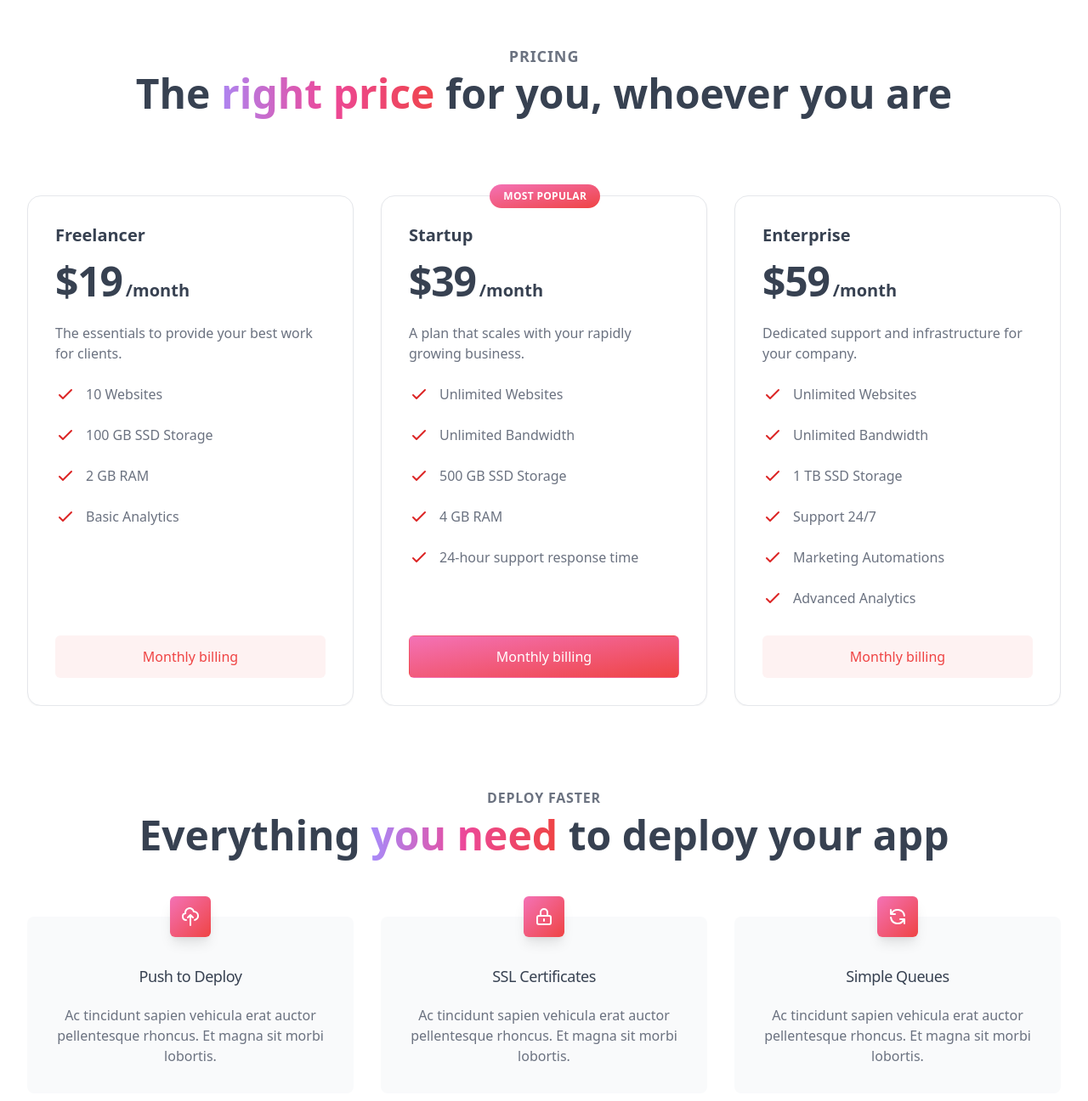
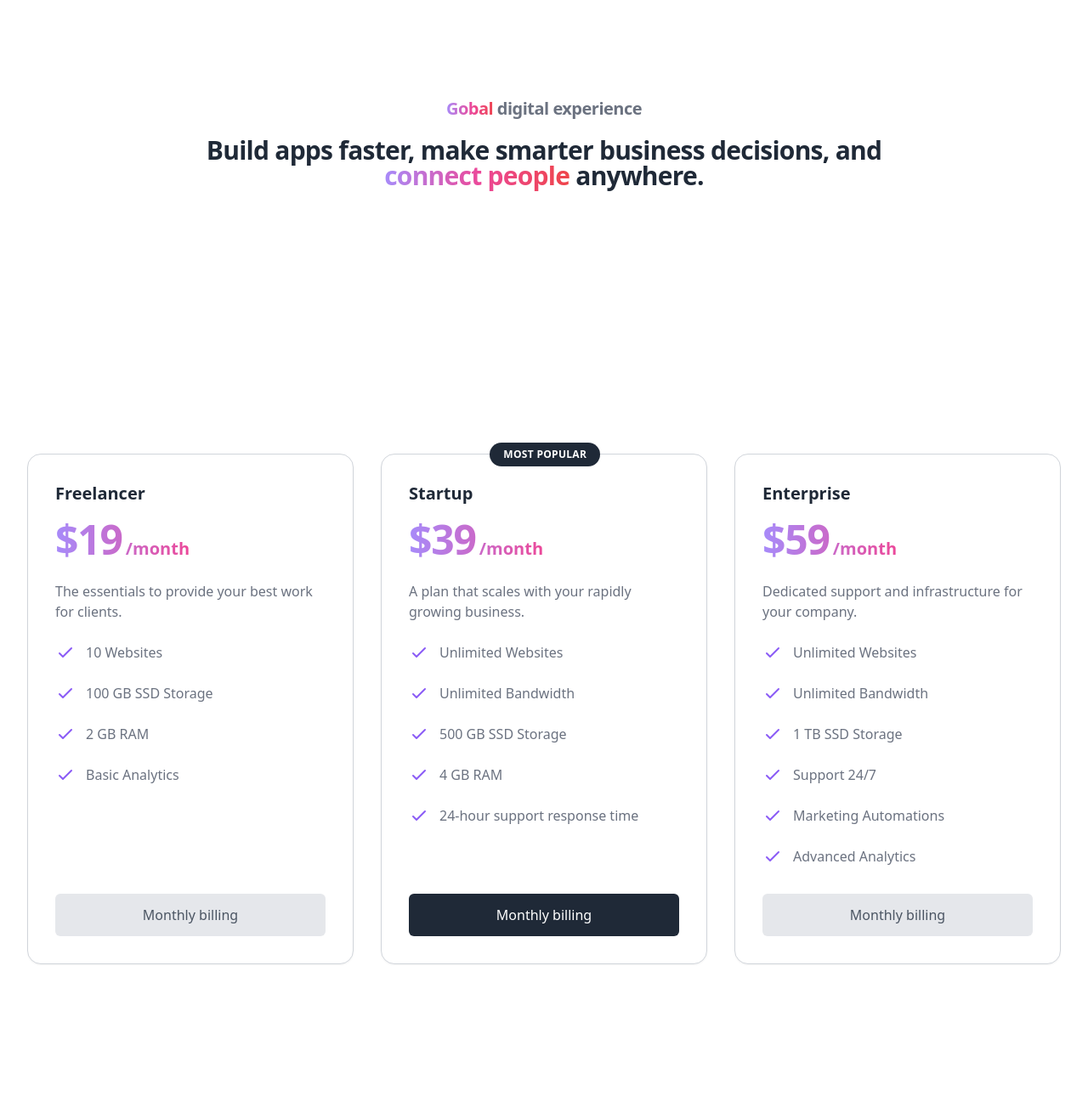
Before and after one commit to dailocvu/cloudy, a React (Create React App) app: page / in a window 1280 px wide. Shown: the part 754-2050 px from the top of the page at 85% size. Built offline with nearby package versions, Linux system fonts and the light colour scheme.

Commit message:
Update UI

```diff
--- a/src/components/Feature.js
+++ b/src/components/Feature.js
@@ -4,7 +4,7 @@ const Feature = (props) => {
       <div className="mx-auto max-w-md px-4 text-center sm:max-w-3xl sm:px-6 lg:px-8 lg:max-w-7xl">
         <h2
           data-aos="fade-up"
-          className="text-base font-semibold tracking-wider text-gray-500 uppercase"
+          className="text-base font-semibold tracking-wider bg-clip-text text-transparent bg-gradient-to-r from-purple-400 via-pink-500 to-red-500 uppercase "
         >
           Deploy faster
         </h2>
@@ -12,20 +12,16 @@ const Feature = (props) => {
           data-aos="fade-up"
           className="mt-2 text-3xl font-extrabold text-gray-700 sm:text-4xl lg:text-5xl"
         >
-          Everything{" "}
-          <span className="max-w-min text-transparent bg-clip-text bg-gradient-to-r from-purple-400 via-pink-500 to-red-500">
-            you need
-          </span>{" "}
-          to deploy your app
+          Everything you need to deploy your app
         </p>
         <div data-aos="zoom-in" className="mt-12">
           <div className="grid grid-cols-1 gap-8 sm:grid-cols-2 lg:grid-cols-3">
             {props.features.map((feature) => (
               <div key={feature.name} className="pt-6">
-                <div className="flow-root bg-gray-50 rounded-lg px-6 pb-8">
+                <div className="flow-root bg-gray-100 rounded-lg px-6 pb-8">
                   <div className="-mt-6">
                     <div>
-                      <span className="inline-flex items-center justify-center p-3 bg-gradient-to-br from-pink-400 to-red-500  rounded-md shadow-lg">
+                      <span className="inline-flex items-center justify-center p-3 bg-gradient-to-br from-purple-400 to-pink-500   rounded-md shadow-lg">
                         <feature.icon
                           className="h-6 w-6 text-white"
                           aria-hidden="true"
--- a/src/components/Newsletter.js
+++ b/src/components/Newsletter.js
@@ -23,13 +23,13 @@ const Newsletter = () => {
               type="email"
               autoComplete="email"
               required
-              className="w-full px-5 py-3 border outline-none border-pink-300 shadow-sm placeholder-pink-400 focus:ring-1 focus:ring-pink-400 focus:border-pink-400 sm:max-w-xs rounded-md"
+              className="w-full px-5 py-3 border outline-none border-gray-300 shadow-sm placeholder-gray-400 focus:ring-1 focus:ring-gray-400 focus:border-gray-400 sm:max-w-xs rounded-md"
               placeholder="Enter your email"
             />
             <div className="mt-3 rounded-md shadow sm:mt-0 sm:ml-3 sm:flex-shrink-0">
               <button
                 type="submit"
-                className="w-full flex items-center justify-center py-3 px-5 border border-transparent text-base font-medium rounded-md text-white bg-gradient-to-br from-pink-400 to-red-500 hover:opacity-90 focus:outline-none focus:ring-2 focus:ring-offset-2 focus:ring-pink-500"
+                className="w-full flex items-center justify-center py-3 px-5 border border-transparent text-base font-medium rounded-md text-white bg-gray-800 hover:opacity-90 focus:outline-none focus:ring-2 focus:ring-offset-2 focus:ring-gray-500"
               >
                 Notify me
               </button>
--- a/src/components/Pricing.js
+++ b/src/components/Pricing.js
@@ -6,29 +6,28 @@ function classNames(...classes) {
 
 const Pricing = (props) => {
   return (
-    <div
-      id="pricing"
-      className="max-w-7xl mx-auto sm:pt-24 px-4 bg-white sm:px-6 lg:px-8"
-    >
+    <div className="max-w-7xl mx-auto sm:py-24 px-4 bg-white sm:px-6 lg:px-8">
       <div className="max-w-7xl mx-auto text-center px-4 sm:px-6 lg:px-8">
         <div className="max-w-3xl mx-auto space-y-2 lg:max-w-none">
-          <h2
+          <div
             data-aos="fade-up"
-            className="text-lg leading-6 font-semibold text-gray-500 uppercase tracking-wider"
+            className="max-w-xl mx-auto py-16 px-4 sm:pb-48 sm:px-6 lg:max-w-4xl lg:px-8"
           >
-            Pricing
-          </h2>
-          <p
-            data-aos="fade-up"
-            className="text-3xl font-extrabold text-gray-700 sm:text-4xl lg:text-5xl"
-          >
-            The
-            <span className="text-transparent bg-clip-text bg-gradient-to-r from-purple-400 via-pink-500 to-red-500">
-              {" "}
-              right price{" "}
-            </span>
-            for you, whoever you are
-          </p>
+            <p className="mb-6 font-sans text-2xl font-bold tracking-tight text-center text-gray-500 sm:text-xl sm:leading-none">
+              <span className="bg-clip-text text-transparent bg-gradient-to-r from-purple-400 via-pink-500 to-red-500">
+                Gobal{" "}
+              </span>
+              digital experience
+            </p>
+            <p className="mb-6 font-sans text-4xl font-bold tracking-tight text-center text-gray-800 sm:text-3xl sm:leading-none">
+              Build apps faster, make smarter business decisions, and
+              <span className="bg-clip-text text-transparent bg-gradient-to-r from-purple-400 via-pink-500 to-red-500">
+                {" "}
+                connect people{" "}
+              </span>
+              anywhere.
+            </p>
+          </div>
         </div>
       </div>
 
@@ -40,22 +39,22 @@ const Pricing = (props) => {
         {props.pricing.tiers.map((tier) => (
           <div
             key={tier.title}
-            className="relative p-8 bg-white border border-gray-200 rounded-2xl shadow-sm flex flex-col"
+            className="relative p-8 bg-white border border-gray-300 rounded-2xl shadow-sm flex flex-col"
           >
             <div className="flex-1">
-              <h3 className="text-xl font-semibold text-gray-700">
+              <h3 className="text-xl font-semibold text-gray-800">
                 {tier.title}
               </h3>
               {tier.mostPopular ? (
-                <p className="absolute top-0 left-1/3 py-1.5 px-4 bg-gradient-to-br from-pink-400 to-red-500  rounded-full text-xs font-semibold uppercase tracking-wide text-white transform -translate-y-1/2">
+                <p className="absolute top-0 left-1/3 py-1.5 px-4 bg-gray-800  rounded-full text-xs font-semibold uppercase tracking-wide text-white transform -translate-y-1/2">
                   Most popular
                 </p>
               ) : null}
-              <p className="mt-4 flex items-baseline text-gray-700">
-                <span className="text-5xl font-extrabold tracking-tight">
+              <p className="mt-4 flex items-baseline bg-clip-text text-transparent bg-gradient-to-r from-purple-400 via-pink-500 to-red-500">
+                <span className="text-5xl font-extrabold tracking-tight ">
                   ${tier.price}
                 </span>
-                <span className="ml-1 text-xl font-semibold">
+                <span className="ml-1 text-xl font-semibold ">
                   {tier.frequency}
                 </span>
               </p>
@@ -66,7 +65,7 @@ const Pricing = (props) => {
                 {tier.features.map((feature) => (
                   <li key={feature} className="flex">
                     <CheckIcon
-                      className="flex-shrink-0 w-6 h-6 text-red-600"
+                      className="flex-shrink-0 w-6 h-6 text-purple-500"
                       aria-hidden="true"
                     />
                     <span className="ml-3 text-gray-500">{feature}</span>
@@ -80,8 +79,8 @@ const Pricing = (props) => {
               href="#"
               className={classNames(
                 tier.mostPopular
-                  ? "bg-gradient-to-br from-pink-400 to-red-500 text-white hover:opacity-90"
-                  : "bg-red-50 text-red-500 hover:bg-red-100",
+                  ? "bg-gray-800 hover:bg-gray-700 text-white hover:opacity-90"
+                  : "bg-gray-200 text-gray-600 hover:bg-gray-100",
                 "mt-8 block w-full py-3 px-6 border border-transparent rounded-md text-center font-medium"
               )}
             >
--- a/src/components/Stats.js
+++ b/src/components/Stats.js
@@ -6,8 +6,7 @@ export const Stats = () => {
     >
       <div className="max-w-4xl mx-auto text-center ">
         <h2 className="text-3xl font-extrabold text-white sm:text-4xl">
-          <span className="opacity-70">Trusted by</span> developers{" "}
-          <span className="opacity-70"> from over </span> 80 planets
+          Trusted by developers from over 80 planets
         </h2>
         <p className="mt-3 text-xl text-gray-300 sm:mt-4">
           Lorem ipsum dolor, sit amet consectetur adipisicing elit. Repellendus
--- a/src/components/Testimonials.js
+++ b/src/components/Testimonials.js
@@ -97,11 +97,19 @@ const Testimonials = () => {
               />
             </svg>
             <blockquote className="relative">
-              <div className="text-2xl leading-9 font-medium text-gray-700">
+              <div className="text-2xl leading-9 font-medium text-gray-400">
                 <p>
-                  Lorem ipsum dolor sit amet consectetur adipisicing elit. Nemo
-                  expedita voluptas culpa sapiente alias molestiae. Numquam
-                  corrupti in laborum sed rerum et corporis.
+                  Lorem ipsum{" "}
+                  <span className="text-gray-800">
+                    dolor sit amet consectetu{" "}
+                  </span>
+                  adipisicing elit. Nemo expedita{" "}
+                  <span className="text-gray-800">voluptas culpa </span>
+                  sapiente alias molestiae.{" "}
+                  <span className="text-gray-800">
+                    Numquam corrupti in laborum
+                  </span>{" "}
+                  sed rerum et corporis.
                 </p>
               </div>
               <footer className="mt-8">
@@ -117,7 +125,7 @@ const Testimonials = () => {
                     <div className="text-base font-medium text-gray-800">
                       Adam
                     </div>
-                    <div className="text-base font-medium text-red-500">
+                    <div className="text-base font-medium  bg-clip-text text-transparent bg-gradient-to-r from-purple-400 via-pink-500 to-red-500">
                       CEO, Cloudy
                     </div>
                   </div>
```
Also changed, not shown: src/components/Hero.js (+7 -7 lines).
